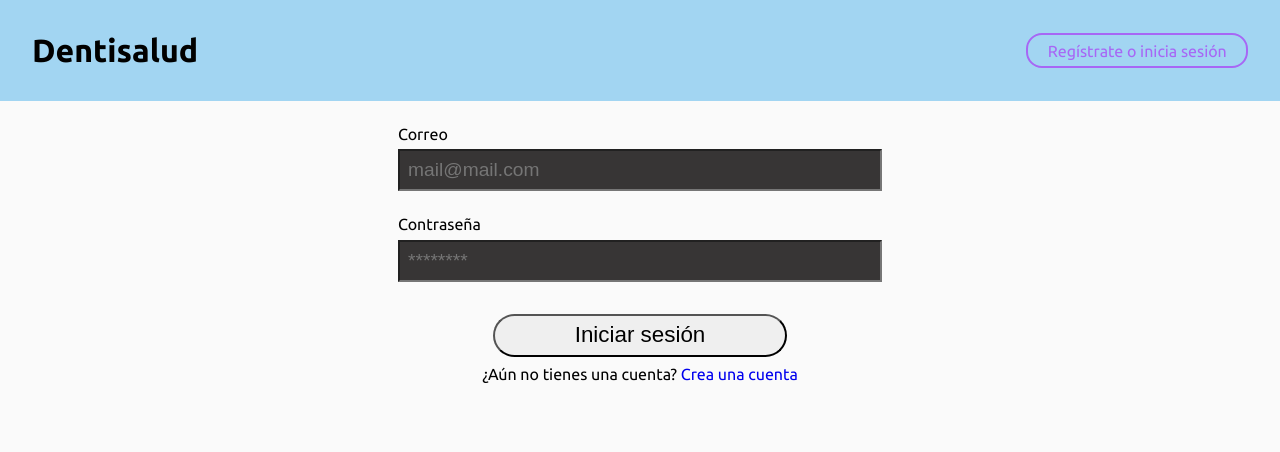
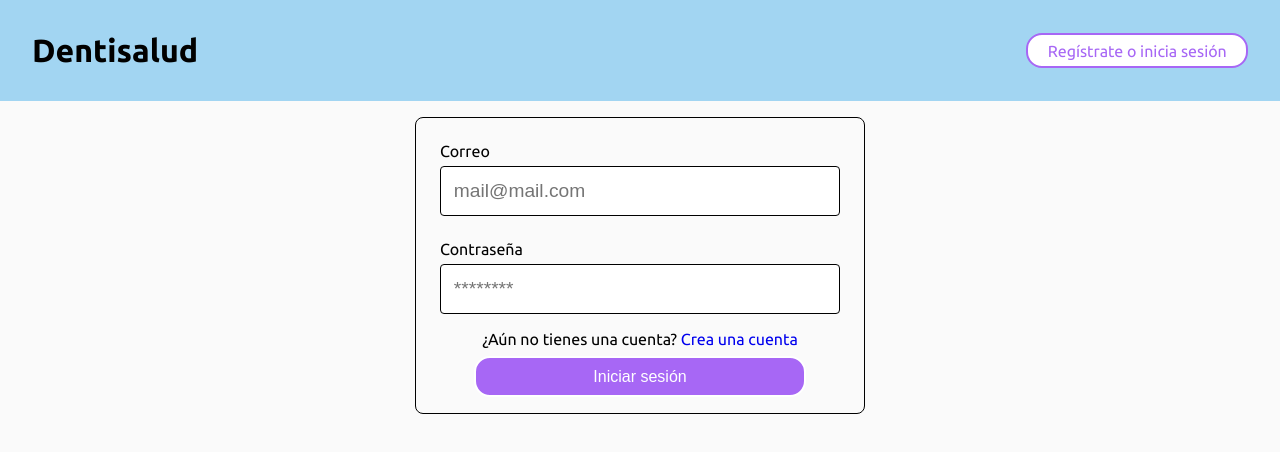
Before and after one commit to Edkiri/dental-react-ui, a React (Vite) app: page /login in a window 1280 px wide. Shown: the top 452 px of the page. Built offline with nearby package versions, Linux system fonts and the light colour scheme.

Commit message:
update: refactor Header components

```diff
--- a/src/components/DButton/DButton.css
+++ b/src/components/DButton/DButton.css
@@ -3,4 +3,12 @@
   color: var(--secondary-color);
   padding: 0.4rem 1.2rem;
   border-radius: 1rem;
+  background-color: white;
+  transition: background-color 0.3s ease;
+  transition: color 0.1s ease;
+  cursor: pointer;
 }
+.d-button:hover {
+  color: white;
+  background-color: var(--secondary-color);
+}
--- a/src/components/DButton/index.jsx
+++ b/src/components/DButton/index.jsx
@@ -1,8 +1,8 @@
 import './DButton.css';
 
-export default function DButton({ label, onClick }) {
+export default function DButton({ label, onClick, disabled }) {
   return (
-    <button className="d-button" onClick={onClick}>
+    <button disabled={disabled || false} className="d-button" onClick={onClick}>
       {label}
     </button>
   );
--- /dev/null
+++ b/src/components/DFilledButton/DFilledButton.css
@@ -0,0 +1,12 @@
+.d-filled-button {
+  background-color: var(--secondary-color);
+  border: 2px solid white;
+  color: white;
+  padding: 0.6rem;
+  border-radius: 1rem;
+  transition: background-color 0.3s ease;
+  transition: color 0.1s ease;
+  cursor: pointer;
+  width: 80%;
+  font-size: 1rem;
+}
--- /dev/null
+++ b/src/components/DFilledButton/index.jsx
@@ -0,0 +1,9 @@
+import './DFilledButton.css';
+
+export default function DFilledButton({ label, onClick, disabled }) {
+  return (
+    <button disabled={disabled || false} className="d-filled-button" onClick={onClick}>
+      {label}
+    </button>
+  );
+}
--- a/src/components/Header/HeaderUserProfile.jsx
+++ b/src/components/Header/components/HeaderUserProfile.jsx
@@ -1,8 +1,8 @@
 import { useContext, useRef } from 'react';
 import { useNavigate } from 'react-router-dom';
 
-import AuthContext from '../../auth/AuthContext';
-import useOnClickOutside from '../../hooks/useOnClickOutside';
+import AuthContext from '../../../auth/AuthContext';
+import useOnClickOutside from '../../../hooks/useOnClickOutside';
 
 export default function HeaderUserProfile({ hideDropDown }) {
   const { logout } = useContext(AuthContext);
--- a/src/components/Header/index.jsx
+++ b/src/components/Header/index.jsx
@@ -2,7 +2,7 @@ import { Link } from 'react-router-dom';
 import { useState, useContext } from 'react';
 import { FaAngleDown } from 'react-icons/fa';
 
-import HeaderUserProfile from './HeaderUserProfile';
+import HeaderUserProfile from './components/HeaderUserProfile';
 import AuthContext from '../../auth/AuthContext';
 import './Header.css';
 
--- a/src/pages/Login/index.jsx
+++ b/src/pages/Login/index.jsx
@@ -4,6 +4,7 @@ import { useNavigate, Link } from 'react-router-dom';
 import useInputValue from '../../hooks/useInputValue';
 import AuthContext from '../../auth/AuthContext';
 import userApi from '../../api/index';
+import DFilledButton from '../../components/DFilledButton';
 
 export default function Login() {
   const emailInput = useInputValue('');
@@ -57,9 +58,6 @@ export default function Login() {
             {...passwordInput}
           />
         </label>
-        <button disabled={loading} type="submit">
-          Iniciar sesión
-        </button>
         {error}
         <p>
           ¿Aún no tienes una cuenta?{' '}
@@ -67,6 +65,11 @@ export default function Login() {
             Crea una cuenta
           </Link>
         </p>
+        <DFilledButton
+          label={'Iniciar sesión'}
+          disabled={loading}
+          type="submit"
+        />
       </form>
     </main>
   );
--- a/src/pages/Signup/Signup.css
+++ b/src/pages/Signup/Signup.css
@@ -1,33 +1,30 @@
 .signup-form {
-  max-width: 400px;
+  width: 100%;
+  max-width: 450px;
   margin: 0 auto;
   padding: 1rem;
   display: flex;
   flex-direction: column;
   align-items: center;
   gap: 0.5rem;
+  border: 1px solid black;
+  border-radius: 8px;
+  margin-top: 1rem;
 }
 .signup-form label {
   display: flex;
   flex-direction: column;
   padding: 0.5rem;
   gap: 0.4rem;
-  width: 500px;
+  width: 100%;
 }
 .signup-form input {
   outline: none;
   padding: 0.5rem;
-  background-color: rgb(55, 53, 53);
-  color: white;
+  color: black;
+  font-size: 1.2rem;
+  border: 1px solid black;
+  border-radius: 4px;
+  padding: 0.8rem;
   font-size: 1.2rem;
 }
-.signup-form button {
-  padding: 0.4rem;
-  font-size: 1.4rem;
-  margin-top: 1rem;
-  width: 80%;
-  border-radius: 10rem;
-  display: flex;
-  align-items: center;
-  justify-content: center;
-}
--- a/src/pages/Signup/index.jsx
+++ b/src/pages/Signup/index.jsx
@@ -1,15 +1,16 @@
 import { useState } from 'react';
-import { Link } from 'react-router-dom';
+import { Link, useNavigate } from 'react-router-dom';
 
 import useInputValue from '../../hooks/useInputValue';
-import { useNavigate } from 'react-router-dom';
 import userApi from '../../api/index';
+import DFilledButton from '../../components/DFilledButton';
 
 import './Signup.css';
 
 export default function Signup() {
   const emailInput = useInputValue('');
   const passwordInput = useInputValue('');
+  const rePasswordInput = useInputValue('');
 
   const navidate = useNavigate();
 
@@ -57,15 +58,27 @@ export default function Signup() {
             {...passwordInput}
           />
         </label>
-        <button disabled={loading} type="submit">
-          Crear una cuenta
-        </button>
+        <label htmlFor="password">
+          Reingresa la contraseña
+          <input
+            id="rePassword"
+            type="password"
+            placeholder="********"
+            name="rePassword"
+            {...rePasswordInput}
+          />
+        </label>
         <p>
           ¿Ya tienes una cuenta?{' '}
           <Link className="link" to="/login">
             Inicia sesión
           </Link>
         </p>
+        <DFilledButton
+          label={'Crear una cuenta'}
+          disabled={loading}
+          type="submit"
+        />
         {error}
       </form>
     </main>
```
